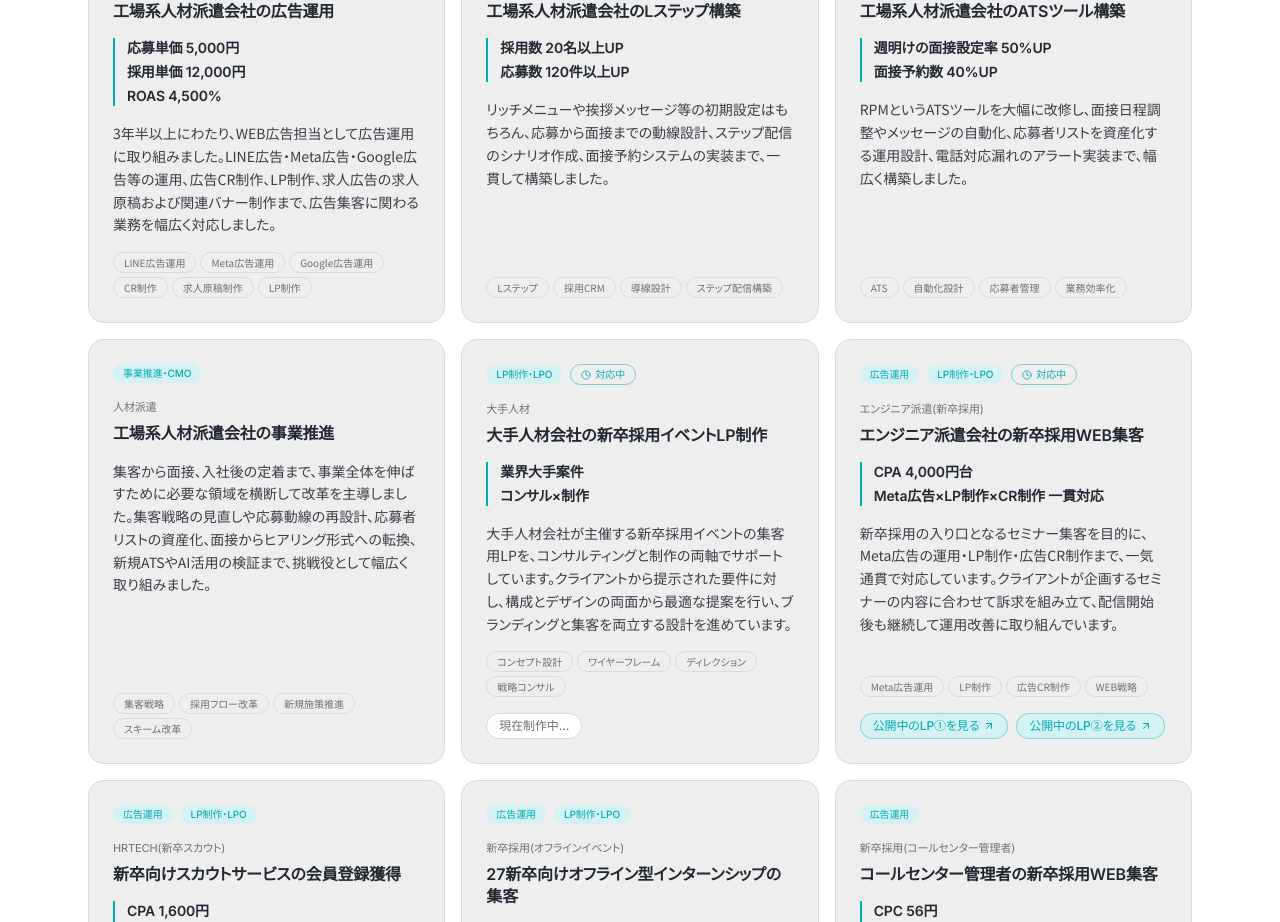
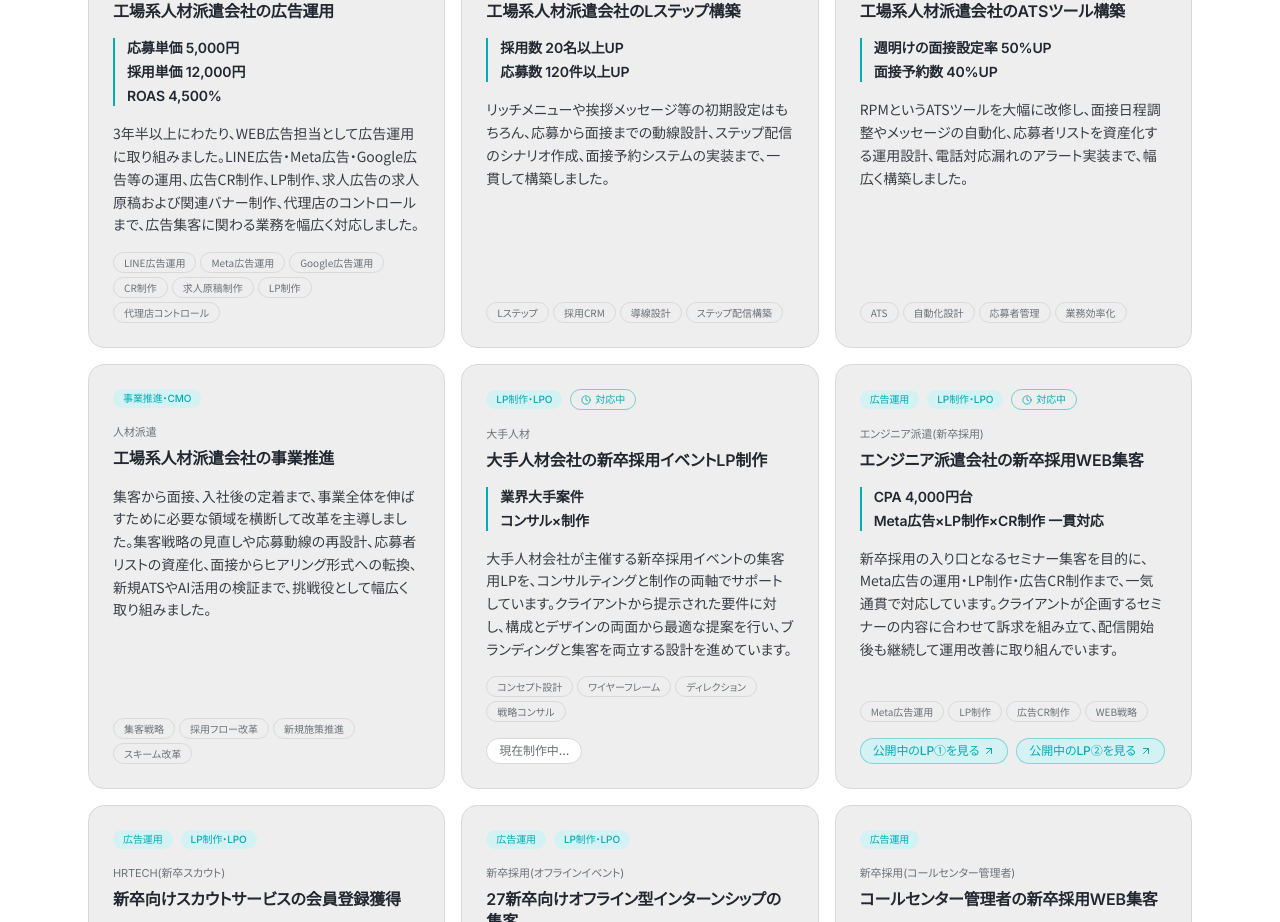
Before and after one commit to tomitayuto/portfolio-site, a Next.js app: page / in a window 1280 px wide. Shown: the part 2620-3542 px from the top of the page. Built offline with nearby package versions, Linux system fonts and the light colour scheme.

Commit message:
Works: ads-haken-recruitに代理店コントロールの実績を追加
- summary末尾に「代理店のコントロール」を追加(求人広告まわりの代理店折衝・出稿調整等)
- scopeに「代理店コントロール」を追加

```diff
--- a/app/data/works.ts
+++ b/app/data/works.ts
@@ -79,9 +79,9 @@ export const works: Work[] = [
     industryCategory: "staffing",
     title: "工場系人材派遣会社の広告運用",
     summary:
-      "3年半以上にわたり、WEB広告担当として広告運用に取り組みました。LINE広告・Meta広告・Google広告等の運用、広告CR制作、LP制作、求人広告の求人原稿および関連バナー制作まで、広告集客に関わる業務を幅広く対応しました。",
+      "3年半以上にわたり、WEB広告担当として広告運用に取り組みました。LINE広告・Meta広告・Google広告等の運用、広告CR制作、LP制作、求人広告の求人原稿および関連バナー制作、代理店のコントロールまで、広告集客に関わる業務を幅広く対応しました。",
     metrics: ["応募単価 5,000円", "採用単価 12,000円", "ROAS 4,500%"],
-    scope: ["LINE広告運用", "Meta広告運用", "Google広告運用", "CR制作", "求人原稿制作", "LP制作"],
+    scope: ["LINE広告運用", "Meta広告運用", "Google広告運用", "CR制作", "求人原稿制作", "LP制作", "代理店コントロール"],
   },
   {
     id: "crm-lstep",
```
